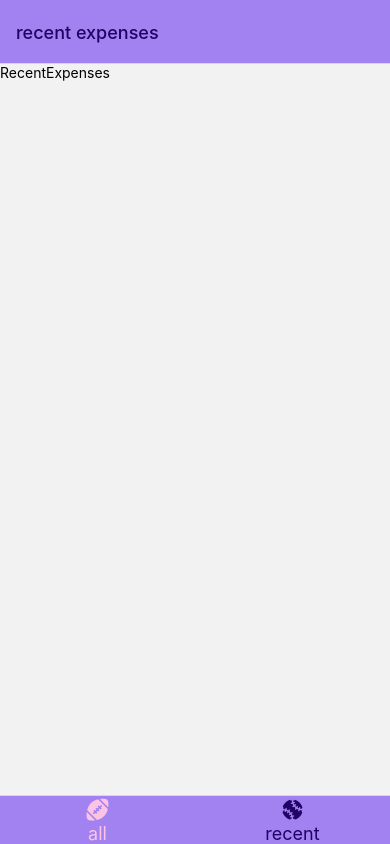
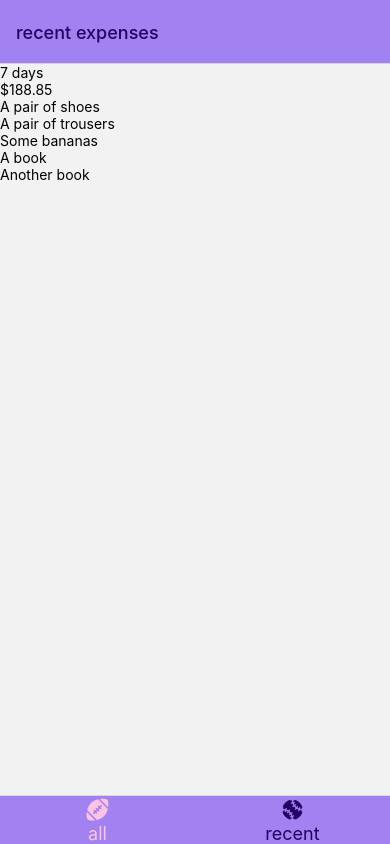
Before and after one commit to RihardXXX/expenses-of-book, a React Native app: screen /RecentExepenses in a window 390 px wide. Built offline with nearby package versions, Linux system fonts and the light colour scheme.

Commit message:
add dummy-data

```diff
--- a/components/ExpenseList.js
+++ b/components/ExpenseList.js
@@ -1,8 +1,20 @@
-import { FlatList } from "react-native";
+import { FlatList, Text } from "react-native";
 
-const ExpenseList = () => {
+const ExpenseList = ({expenses}) => {
+
+    const renderItem = ({item}) =>
+        <Text>
+            {
+                item.description
+            }
+        </Text>
+
     return (
-        <FlatList />
+        <FlatList
+            data={expenses}
+            renderItem={renderItem}
+            keyExtractor={item => item.id}
+        />
     )
 };
 
--- a/components/ExpenseOutput.js
+++ b/components/ExpenseOutput.js
@@ -1,13 +1,48 @@
 import { View } from "react-native"
-import ExpenseList from "./ExpenseList";
 import ExpenseList from "./ExpenseList";
 import ExpenseSummary from "./ExpenseSummary";
 
-const ExpenseOutput = ({expenses}) => {
+const DUMMY_EXPENSES = [
+    {
+      id: 'e1',
+      description: 'A pair of shoes',
+      amount: 59.99,
+      date: new Date('2021-12-19')
+    },
+    {
+      id: 'e2',
+      description: 'A pair of trousers',
+      amount: 89.29,
+      date: new Date('2022-01-05')
+    },
+    {
+      id: 'e3',
+      description: 'Some bananas',
+      amount: 5.99,
+      date: new Date('2021-12-01')
+    },
+    {
+      id: 'e4',
+      description: 'A book',
+      amount: 14.99,
+      date: new Date('2022-02-19')
+    },
+    {
+      id: 'e5',
+      description: 'Another book',
+      amount: 18.59,
+      date: new Date('2022-02-18')
+    }
+  ];
+
+const ExpenseOutput = ({expenses, periodName}) => {
     return (
         <View>
-            <ExpenseSummary />
-            <ExpenseList />
+            <ExpenseSummary
+                expenses={DUMMY_EXPENSES}
+                periodName={periodName}
+            />
+            <ExpenseList expenses={DUMMY_EXPENSES} />
         </View>
     )
 };
--- a/components/ExpenseSummary.js
+++ b/components/ExpenseSummary.js
@@ -1,10 +1,13 @@
 import { View, Text } from "react-native";
 
-const ExpenseSummary = () => {
+const ExpenseSummary = ({periodName, expenses}) => {
+
+    const expensesSum = expenses.reduce((acc, current) => acc + current.amount, 0)
+
     return (
         <View>
-            <Text>7 day expenses</Text>
-            <Text>400 dollars</Text>
+            <Text>{periodName}</Text>
+            <Text>${expensesSum.toFixed(2)}</Text>
         </View>
     )
 };
--- a/screens/AllExpenses.js
+++ b/screens/AllExpenses.js
@@ -1,13 +1,7 @@
-import { View, Text } from "react-native";
+import ExpenseOutput from "../components/ExpenseOutput";
 
 const AllExpenses = () => {
-    return (
-        <View>
-            <Text>
-                AllExpenses
-            </Text>
-        </View>
-    )
+    return <ExpenseOutput periodName={'Total'} />
 };
 
 export default AllExpenses;
--- a/screens/RecentExepenses.js
+++ b/screens/RecentExepenses.js
@@ -1,13 +1,7 @@
-import { View, Text } from "react-native";
+import ExpenseOutput from "../components/ExpenseOutput";
 
 const RecentExepenses = () => {
-    return (
-        <View>
-            <Text>
-                RecentExpenses
-            </Text>
-        </View>
-    )
+    return <ExpenseOutput periodName={'7 days'} />
 };
 
 export default RecentExepenses;
```
Also changed, not shown: App.js (+6 -2 lines).
